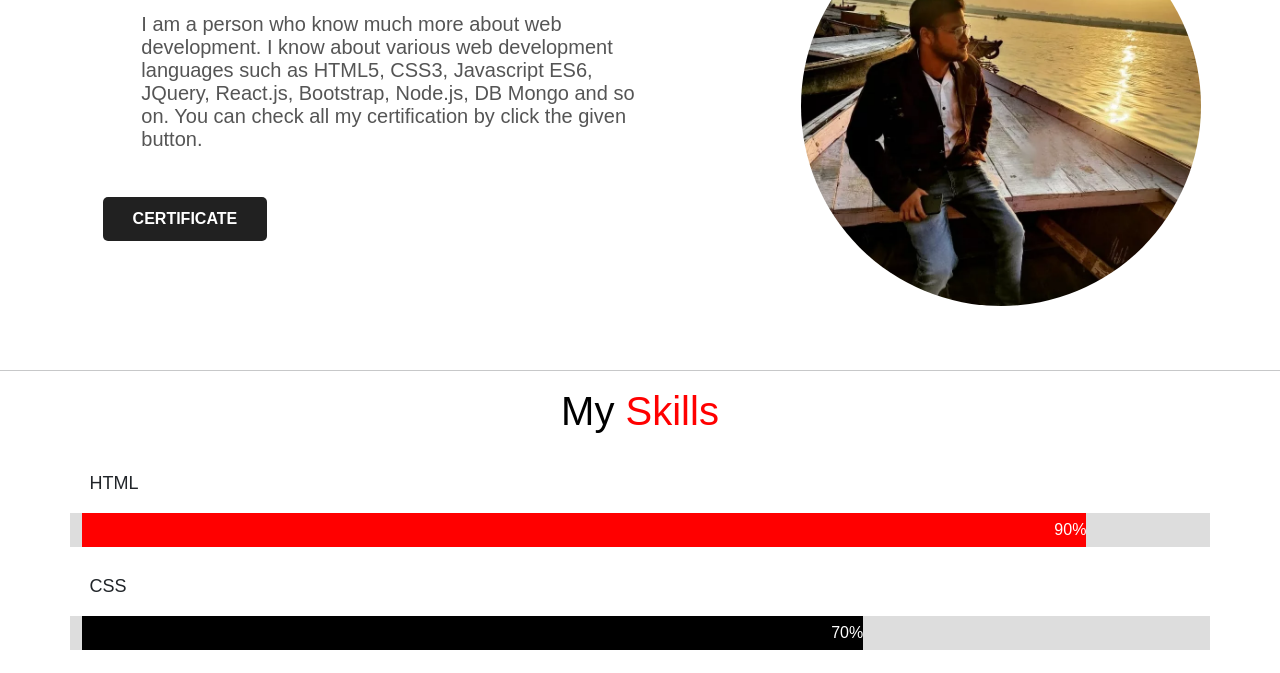
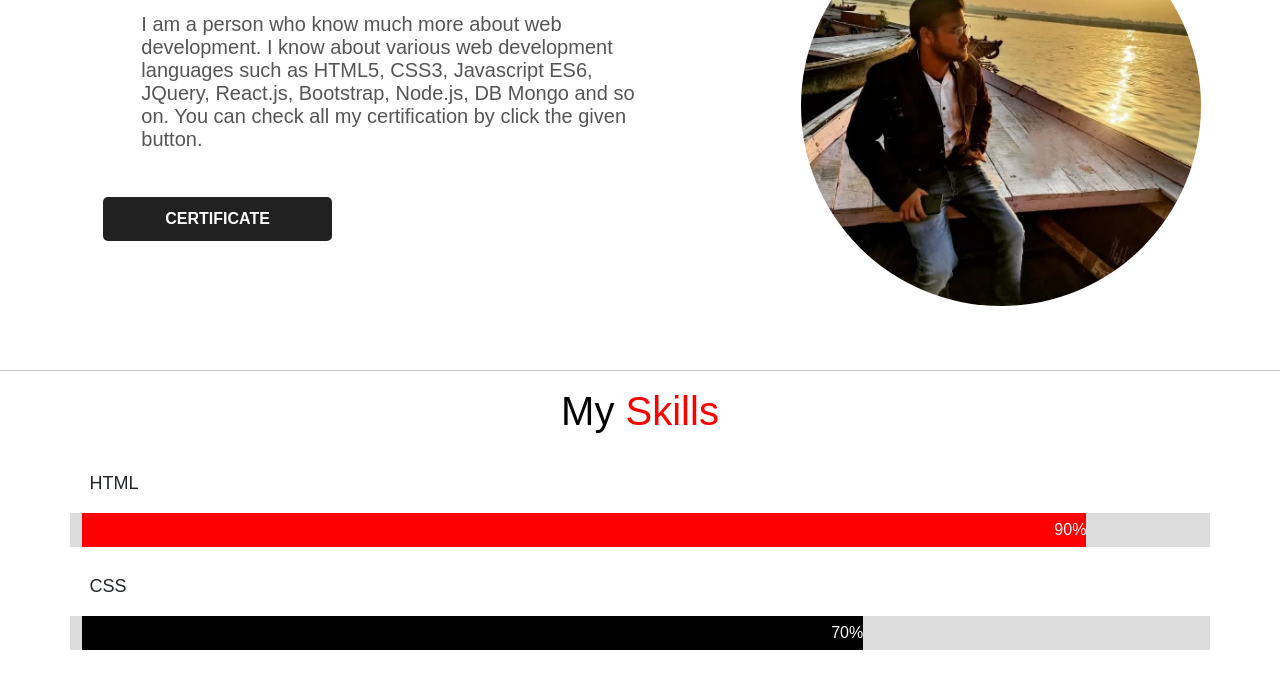
Before and after one commit to Sanket-Kayastha/port_web, a plain HTML site: page index.html in a window 1280 px wide. Shown: the part 712-1385 px from the top of the page. Drawn offline with nearby package versions, Linux system fonts and the light colour scheme.

Commit message:
Update sankp.css

```diff
--- a/sankp.css
+++ b/sankp.css
@@ -148,7 +148,7 @@ marquee {
   display: inline-block;
   margin: 30px 0;
   border-radius: 5px;
-  width: 30%;
+  width: 42%;
 }
 .certificate:hover {
   color: red;
```
